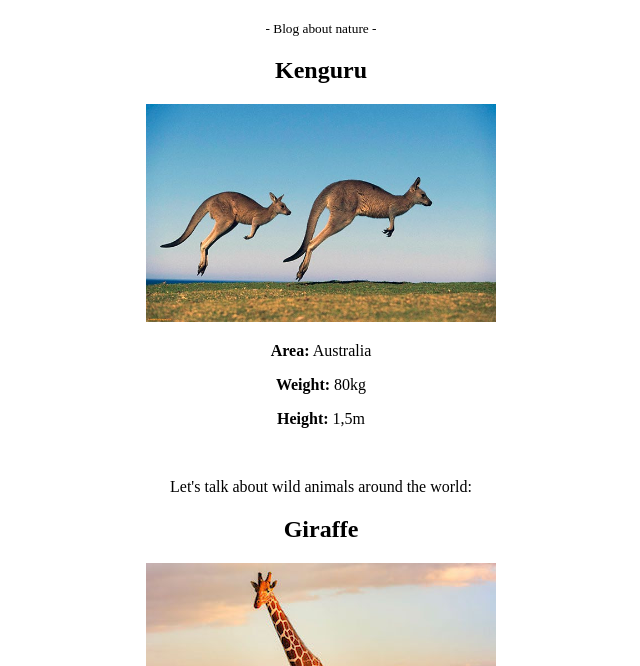
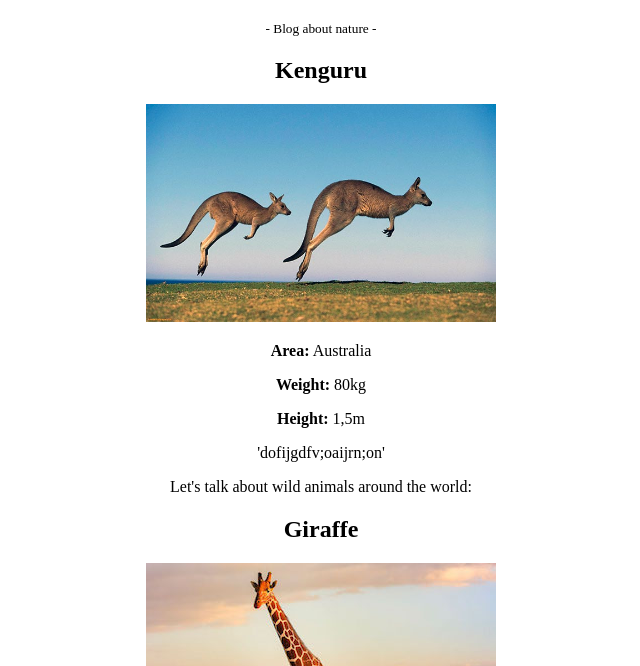
Before and after one commit to Vladimir031/OVP, a plain HTML site: page index.html in a window 1280 px wide. Shown: the part 134-800 px from the top of the page, without its empty margins (319-959 px from the left). Drawn offline with Linux system fonts and the light colour scheme.

Commit message:
Commit-5

```diff
--- a/index.html
+++ b/index.html
@@ -17,6 +17,7 @@
     <p><b>Area:</b> Australia</p>
     <p><b>Weight:</b> 80kg</p>
     <p><b>Height:</b> 1,5m</p>
+    'dofijgdfv;oaijrn;on'
     <br>
 
     <p>Let's talk about wild animals around the world:</p>
```
